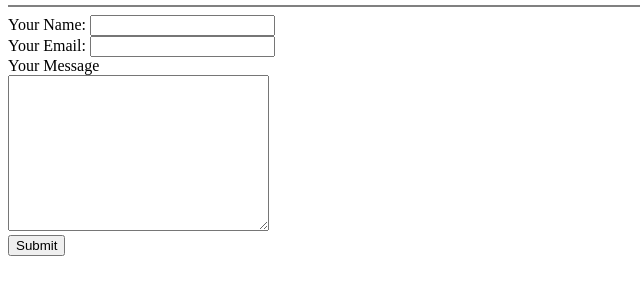
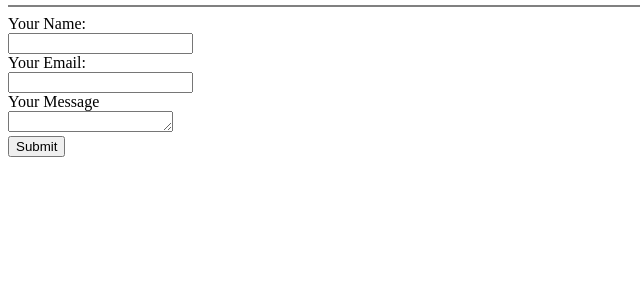
Before and after one commit to tarun142002/Profile, a plain HTML site: page contact.html in a window 1280 px wide. Shown: the part 119-414 px from the top of the page, without its empty margins (0-640 px from the left). Drawn offline with Linux system fonts and the light colour scheme.

Commit message:
Update contact.html

```diff
--- a/contact.html
+++ b/contact.html
@@ -14,12 +14,12 @@
     </orderd>
     <hr  noshade="">
     <form action="">
-        <label>Your Name:</label>
+        <label>Your Name:</label><br>
         <input type="text"><br>
-        <label>Your Email:</label>
+        <label>Your Email:</label><br>
         <input type="email"><br>
         <label>Your Message</label><br>
-        <textarea name="name" id="" cols="30" rows="10"></textarea><br>
+        <textarea name="name" id="" cols="18" rows="1"></textarea><br>
         <input type="submit">
     </form>
 </body>
```
